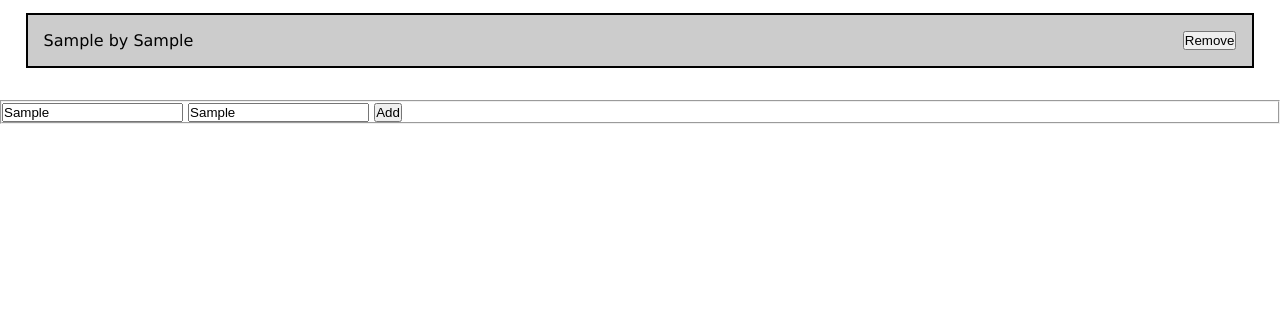
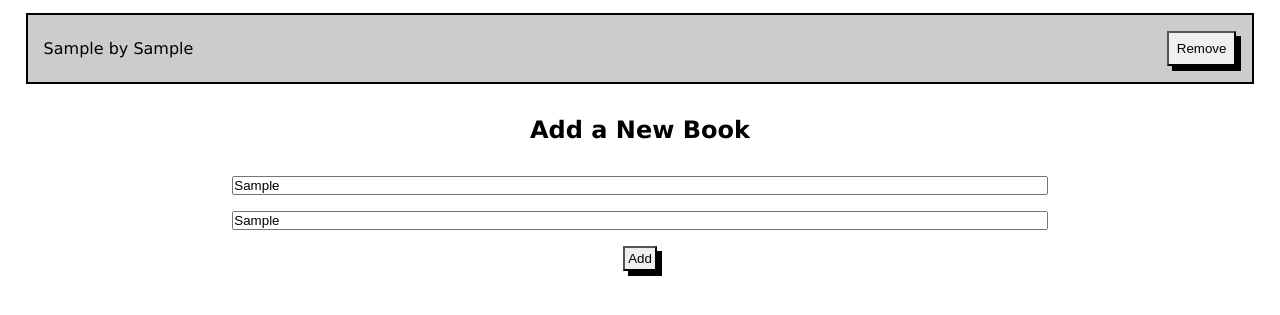
Before and after one commit to indigodavid/awesome-books, a website: page index.html in a window 1280 px wide. Both pictures are taken after typing "Sample", "Sample" into the empty fields and a click on the button "Add". Shown: the part 73-388 px from the top of the page. Drawn offline with Linux system fonts and the light colour scheme.

Commit message:
Add Styles to the add new book section

```diff
--- a/css/style.css
+++ b/css/style.css
@@ -12,7 +12,8 @@ fieldset {
   margin-top: 2rem;
 }
 
-h1 {
+h1,
+h2 {
   text-align: center;
   margin-top: 2rem;
   margin-bottom: 1rem;
@@ -33,6 +34,7 @@ li {
   justify-content: space-between;
   padding: 1rem;
   background-color: #ccc;
+  align-items: center;
 }
 
 li:nth-child(2n) {
@@ -41,4 +43,51 @@ li:nth-child(2n) {
 
 .remove {
   align-self: flex-end;
+  appearance: none;
+  box-shadow: 5px 5px black;
+  padding: 0.5rem;
 }
+
+.remove:hover {
+  transform: translate(5px, 5px);
+  box-shadow: none;
+}
+
+.remove:active {
+  transform: translate(5px, 5px);
+  box-shadow: none;
+  background-color: rgb(156, 147, 147);
+}
+
+#new-book {
+  width: 96%;
+  margin: 2rem auto;
+  display: flex;
+  flex-direction: column;
+  padding: 0 2rem;
+  gap: 1rem;
+  border: none;
+}
+
+#new-book > * {
+  width: 70%;
+  margin: 0 auto;
+}
+
+#add-book {
+  width: fit-content;
+  padding: 0.2rem;
+  appearance: none;
+  box-shadow: 5px 5px black;
+}
+
+#add-book:hover {
+  transform: translate(5px, 5px);
+  box-shadow: none;
+}
+
+#add-book:active {
+  transform: translate(5px, 5px);
+  box-shadow: none;
+  background-color: rgb(156, 147, 147);
+}
--- a/index.html
+++ b/index.html
@@ -15,6 +15,7 @@
     </ul>
   </section>
   <section id="add-new-book">
+    <h2>Add a New Book</h2>
     <fieldset id="new-book">
       <input type="text" name="title" id="new-title" placeholder="Title">
       <input type="text" name="author" id="new-author" placeholder="Author">
```
